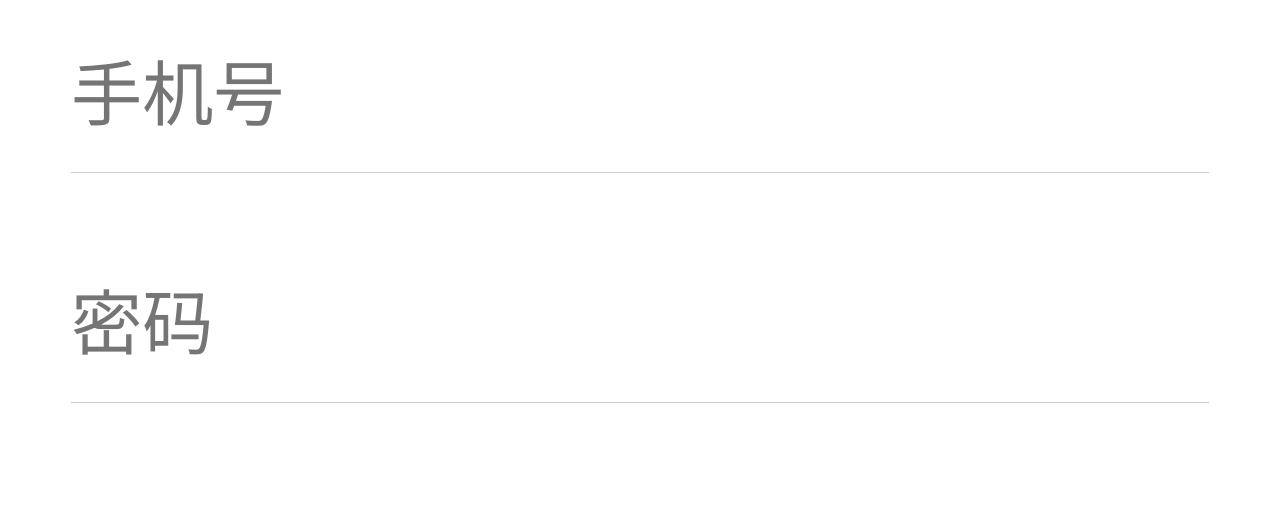
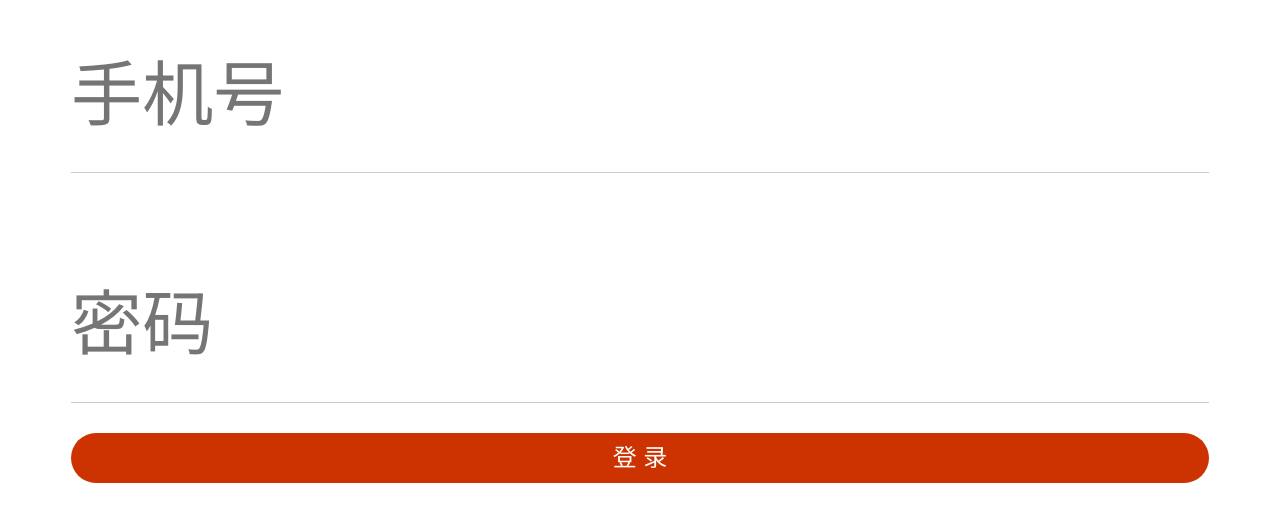
Before and after one commit to liwhhh/vue_cli, a Vue app: page /#/login in a window 1280 px wide. Shown: the part 575-1096 px from the top of the page. Before the commit the page ends 1049 px from the top, so only its background shows below. Built offline with nearby package versions, Linux system fonts and the light colour scheme; a small style sheet from the web is missing.

Commit message:
按钮组件调用完成

```diff
--- /dev/null
+++ b/src/components/sonBtn.vue
@@ -0,0 +1,34 @@
+<template>
+  <div class="wrapper">
+    <div id="btn" @click="sendLogin">{{text}}</div>
+  </div>
+</template>
+
+<script>
+export default {
+   props:['text'],
+   methods:{
+     sendLogin(){
+       this.$emit('send',this.text);
+     }
+   }
+}
+</script>
+
+<style lang="less" scoped>
+.wrapper{
+  width: 100%;
+  height: 100%;
+}
+  #btn{
+    margin-top: 30px;
+    width: 100%;
+    height: 50px;
+    line-height: 50px;
+    font-size: 24px;
+    text-align: center;
+    border-radius: 25px;
+    color: #fff;
+    background:#cc3300;
+  }
+</style>
--- a/src/pages/Login.vue
+++ b/src/pages/Login.vue
@@ -24,14 +24,19 @@
       @input="setUserPwd"
     ></sonInput>
    </div>
+   <div class="btn">
+     <sonBtn text="登 录" @send="setLogin"></sonBtn>
+   </div>
   </div>
 </template>
 
 <script>
   import sonInput from "../components/sonInput.vue";
+  import sonBtn from "../components/sonBtn.vue";
   export default {
     components: {
-      sonInput: sonInput
+      sonInput: sonInput,
+      sonBtn:sonBtn
     },
     data(){
       return{
@@ -46,6 +51,9 @@
       },
       setUserPwd(name){
         this.password=name;
+      },
+      setLogin(name){
+      console.log('点击'+name+'了')
       }
     }
   };
```
